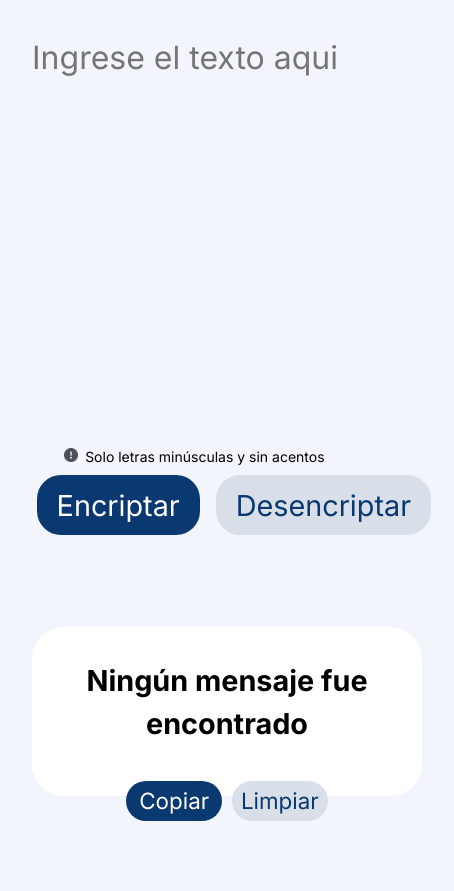
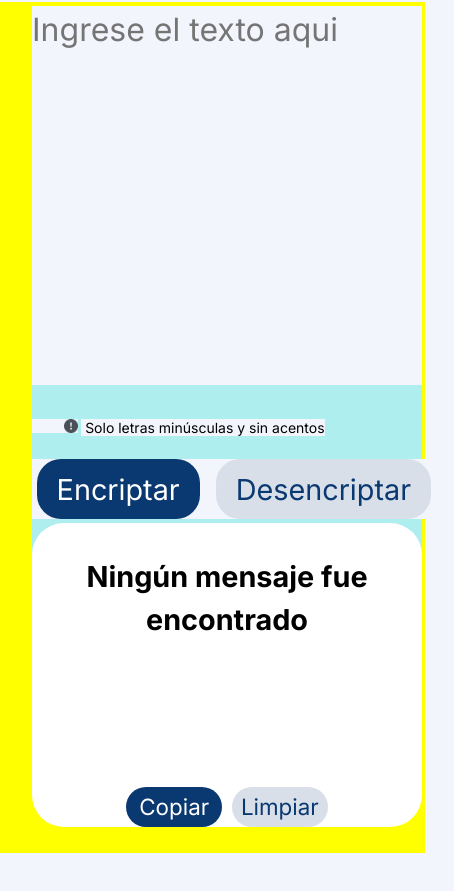
Before and after one commit to JJCarlos099/encriptador, a plain HTML site: page index.html in a window 390 px wide. Shown: the part 81-972 px from the top of the page, 454 px wide, since content can reach past the window. After the commit the page ends 934 px from the top, so only its background shows below. Drawn offline with Linux system fonts and the light colour scheme.

Commit message:
Se compusieron los sizes donde aparece el texto encriptado

```diff
--- a/style.css
+++ b/style.css
@@ -195,28 +195,39 @@ h6{
 /*Para tablet*/
 @media screen and (max-width: 769px){
     main{
-        padding: 1rem;
-        width: 70vw;
+        background-color: yellow;
+        padding: 0.1rem;
+        width: 99vw;
+        height: auto;
+        gap: .5rem;
     }
 
     .seccion1{
+        background-color: paleturquoise;
         width: 100vw;
+        height: 50vh;
     }
 
     .input-text{
-        padding: 0rem;
+        width: 99%;
+        margin-top: 0;
+        padding: 0;
     }
 
     .botones{
+        margin-top: .4rem;
         display: flex;
-        width: 90vw;
-        align-items: center;
-        justify-content: center;
+        width: 99vw;
     }
 
     .seccion2{
-        width: 70vw;
-        height: 20vh;
+        padding-left: 1rem;
+        width: 95vw;
+        height: 36vh;
+    }
+
+    .icon {
+        padding-left: 3rem;
     }
 
     .muneco{
@@ -224,7 +235,8 @@ h6{
     }
 
     .botones-s2{
-        margin-top: 1.5rem;
+        margin-top: 1rem;
+        margin-left: 0rem;
     }
 }
 
@@ -268,12 +280,12 @@ h6{
         margin-top: -3rem;
         padding-left: 0;
         width: 100vw;
-        height: 20vh;
     }
 
     .seccion2 p{
         font-size: 0.9rem;
         width: 90%;
+        height: 700px;
     }
 
     .muneco{
```
